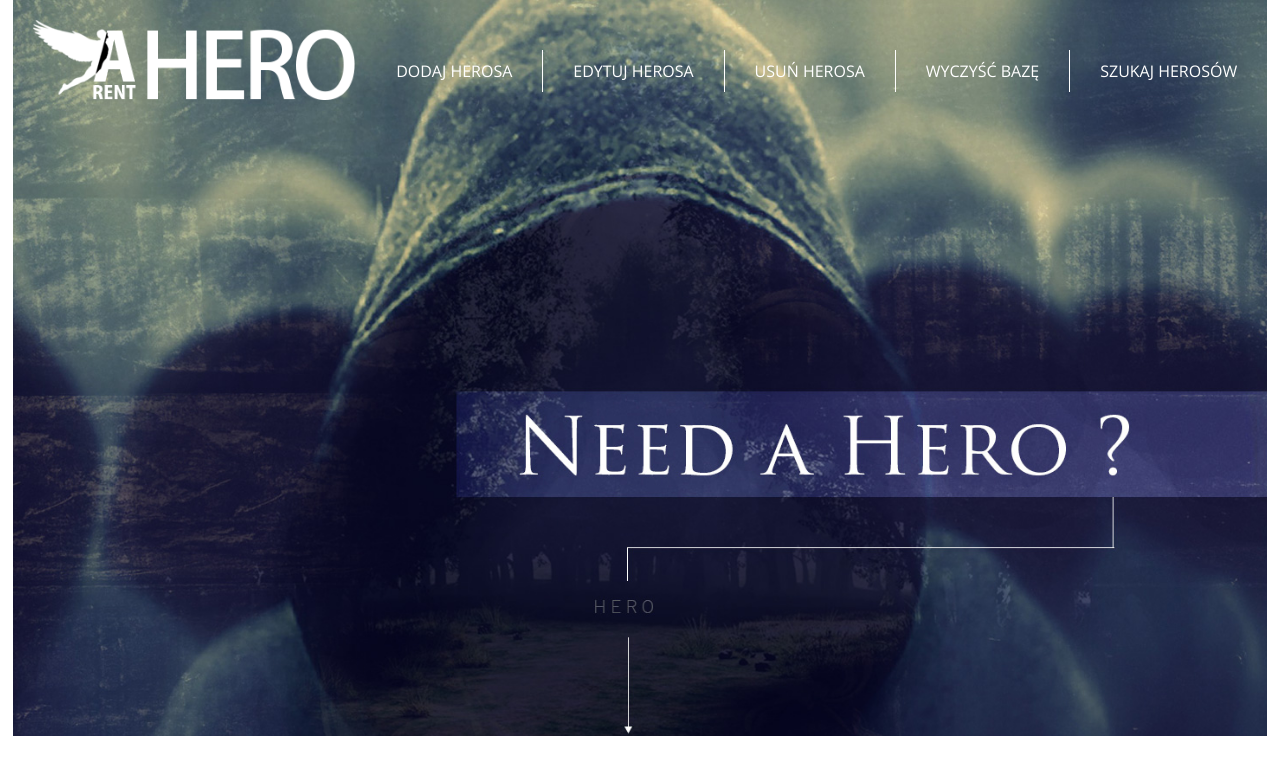
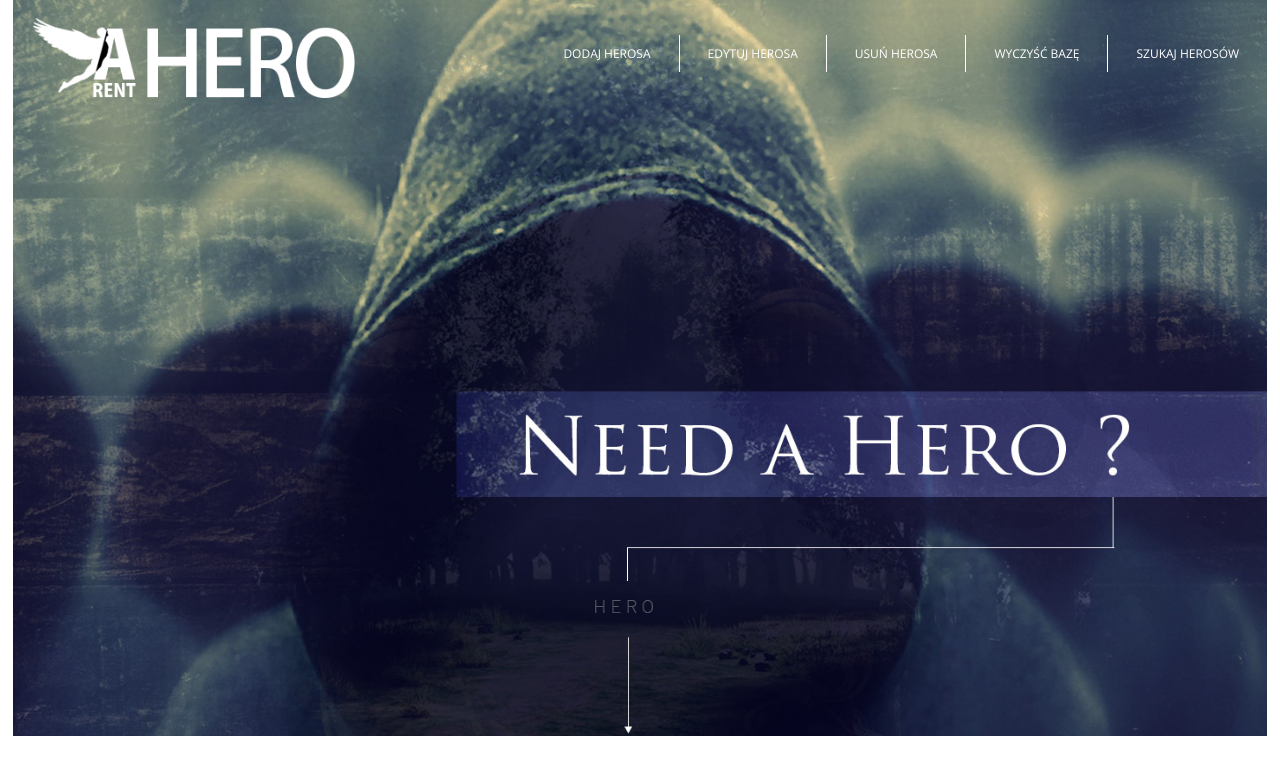
Before and after one commit to koralinasoltowska/rentahero, a plain HTML site: page index.html in a window 1280 px wide. Shown: the top 773 px of the page. Drawn offline with nearby package versions, Linux system fonts and the light colour scheme; files whose address does not match are found by name.

Commit message:
logo&nav ready

```diff
--- a/style.css
+++ b/style.css
@@ -12,16 +12,10 @@ font-family: 'Open Sans', sans-serif;*/
 html {
   /*  max-width: 100vw;*/
   font-family: 'Open Sans', sans-serif;
-  font-size: 16px;
+  font-size: 12px;
 }
 
-header.dodajherosa {
-  position: relative;
-  margin: 0 auto;
-  height: 16vh;
-  /*  width: 0 auto;*/
-  background-position: top;
-}
+
 
 header {
   position: relative;
@@ -35,7 +29,13 @@ header {
   width: 98vw;
 }
 
-
+header.dodajherosa {
+  position: relative;
+  margin: 0 auto;
+  height: 16vh;
+  width: 0 auto;
+  background-position: top;
+}
 
 /*
 header .slide {
@@ -55,7 +55,7 @@ div.logo img {
   width: auto;
   position: absolute;
   float: left;
-  top: 20px;
+  top: 18px;
   left: 20px;
 
   /*
@@ -87,18 +87,18 @@ div nav ul {
 
 div nav ul li {
   float: left;
-  margin: 30px auto;
+  margin: 45px auto;
 }
 
 div nav ul li a {
-  display: inline-block;
-  top: 30px;
-  left: 50px;
+  /*    display: inline-block;*/
+  /*  top: 30px;*/
+  /*  left: 50px;*/
   color: white;
   font-size: 1rem;
   text-decoration: none;
   border-right: 1px solid white;
-  padding: 10px 30px;
+  padding: 10px 28px;
   margin: 20px auto;
   text-transform: uppercase;
 }
```
